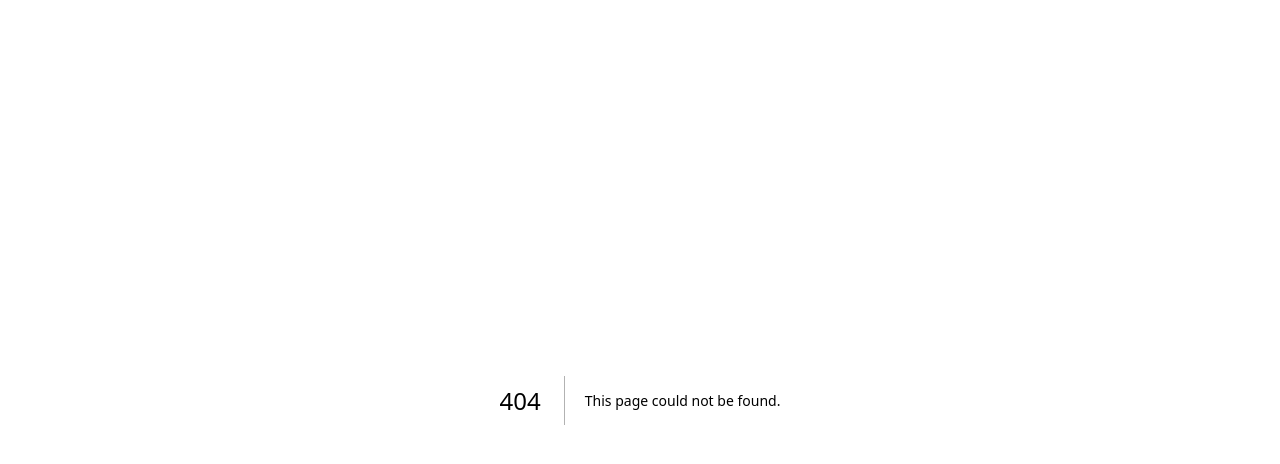
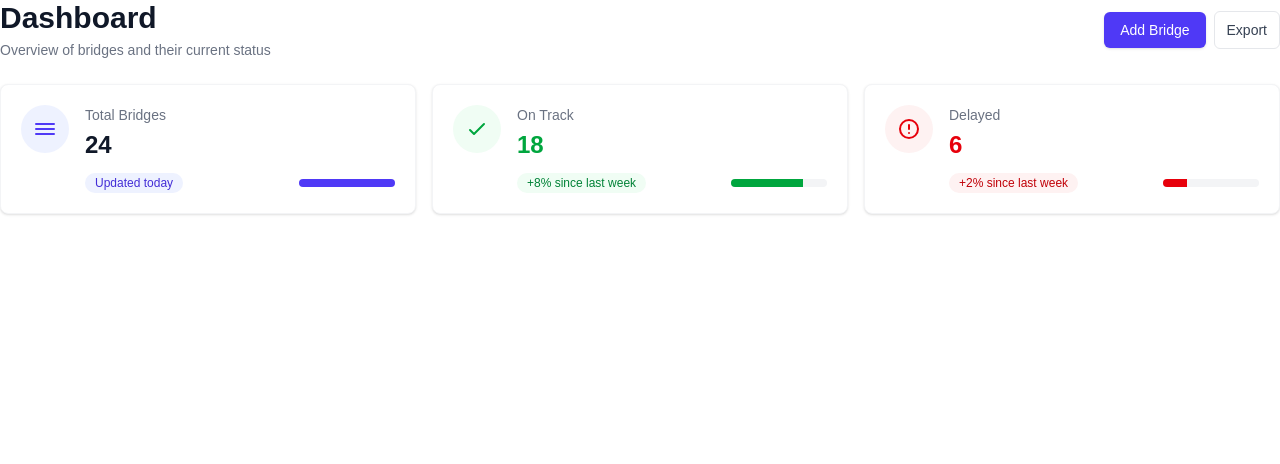
Before and after one commit to AOS2019/rbpms_frontend, a Next.js app: page /dashboard in a window 1280 px wide. Before the commit this address had no page. Shown: the top 464 px of the page. Built offline with nearby package versions, Linux system fonts and the light colour scheme.

Commit message:
create dashboard page

```diff
--- /dev/null
+++ b/src/app/dashboard/page.tsx
@@ -0,0 +1,136 @@
+export default function Dashboard() {
+  return (
+    <div>
+      <div className="flex flex-col sm:flex-row sm:items-center sm:justify-between mb-6">
+        <div>
+          <h1 className="text-2xl sm:text-3xl font-extrabold text-gray-900">
+            Dashboard
+          </h1>
+          <p className="mt-1 text-sm text-gray-500">
+            Overview of bridges and their current status
+          </p>
+        </div>
+
+        <div className="mt-4 sm:mt-0 flex items-center space-x-2">
+          <button
+            type="button"
+            className="inline-flex items-center px-4 py-2 bg-indigo-600 text-white text-sm font-medium rounded-md shadow-sm hover:bg-indigo-700 focus:outline-none focus:ring-2 focus:ring-indigo-500"
+          >
+            Add Bridge
+          </button>
+
+          <button
+            type="button"
+            className="inline-flex items-center px-3 py-2 bg-white border border-gray-200 text-sm text-gray-700 rounded-md hover:bg-gray-50"
+          >
+            Export
+          </button>
+        </div>
+      </div>
+
+      <div className="grid grid-cols-1 sm:grid-cols-3 gap-4">
+        <div className="bg-white p-5 rounded-lg border border-gray-100 shadow-sm hover:shadow-md transition-shadow flex items-start space-x-4">
+          <div className="flex-shrink-0 bg-indigo-50 text-indigo-600 rounded-full p-3">
+            <svg
+              className="w-6 h-6"
+              fill="none"
+              stroke="currentColor"
+              viewBox="0 0 24 24"
+              aria-hidden="true"
+            >
+              <path
+                strokeWidth="2"
+                strokeLinecap="round"
+                strokeLinejoin="round"
+                d="M3 7h18M3 12h18M3 17h18"
+              />
+            </svg>
+          </div>
+
+          <div className="flex-1">
+            <p className="text-sm text-gray-500">Total Bridges</p>
+            <h2 className="mt-1 text-2xl font-extrabold text-gray-900">24</h2>
+
+            <div className="mt-3 flex items-center justify-between">
+              <span className="inline-flex items-center text-xs font-medium bg-indigo-50 text-indigo-700 px-2.5 py-0.5 rounded-full">
+                Updated today
+              </span>
+              <div className="w-24 h-2 bg-gray-100 rounded-full overflow-hidden">
+                <div
+                  className="h-full bg-indigo-600"
+                  style={{ width: "100%" }}
+                />
+              </div>
+            </div>
+          </div>
+        </div>
+
+        <div className="bg-white p-5 rounded-lg border border-gray-100 shadow-sm hover:shadow-md transition-shadow flex items-start space-x-4">
+          <div className="flex-shrink-0 bg-green-50 text-green-600 rounded-full p-3">
+            <svg
+              className="w-6 h-6"
+              fill="none"
+              stroke="currentColor"
+              viewBox="0 0 24 24"
+              aria-hidden="true"
+            >
+              <path
+                strokeWidth="2"
+                strokeLinecap="round"
+                strokeLinejoin="round"
+                d="M5 13l4 4L19 7"
+              />
+            </svg>
+          </div>
+
+          <div className="flex-1">
+            <p className="text-sm text-gray-500">On Track</p>
+            <h2 className="mt-1 text-2xl font-extrabold text-green-600">18</h2>
+
+            <div className="mt-3 flex items-center justify-between">
+              <span className="inline-flex items-center text-xs font-medium bg-green-50 text-green-700 px-2.5 py-0.5 rounded-full">
+                +8% since last week
+              </span>
+              <div className="w-24 h-2 bg-gray-100 rounded-full overflow-hidden">
+                <div className="h-full bg-green-600" style={{ width: "75%" }} />
+              </div>
+            </div>
+          </div>
+        </div>
+
+        <div className="bg-white p-5 rounded-lg border border-gray-100 shadow-sm hover:shadow-md transition-shadow flex items-start space-x-4">
+          <div className="flex-shrink-0 bg-red-50 text-red-600 rounded-full p-3">
+            <svg
+              className="w-6 h-6"
+              fill="none"
+              stroke="currentColor"
+              viewBox="0 0 24 24"
+              aria-hidden="true"
+            >
+              <path
+                strokeWidth="2"
+                strokeLinecap="round"
+                strokeLinejoin="round"
+                d="M12 8v4m0 4h.01M21 12a9 9 0 11-18 0 9 9 0 0118 0z"
+              />
+            </svg>
+          </div>
+
+          <div className="flex-1">
+            <p className="text-sm text-gray-500">Delayed</p>
+            <h2 className="mt-1 text-2xl font-extrabold text-red-600">6</h2>
+
+            <div className="mt-3 flex items-center justify-between">
+              <span className="inline-flex items-center text-xs font-medium bg-red-50 text-red-700 px-2.5 py-0.5 rounded-full">
+                +2% since last week
+              </span>
+              <div className="w-24 h-2 bg-gray-100 rounded-full overflow-hidden">
+                <div className="h-full bg-red-600" style={{ width: "25%" }} />
+              </div>
+            </div>
+          </div>
+        </div>
+      </div>
+    </div>
+  );
+}
```
